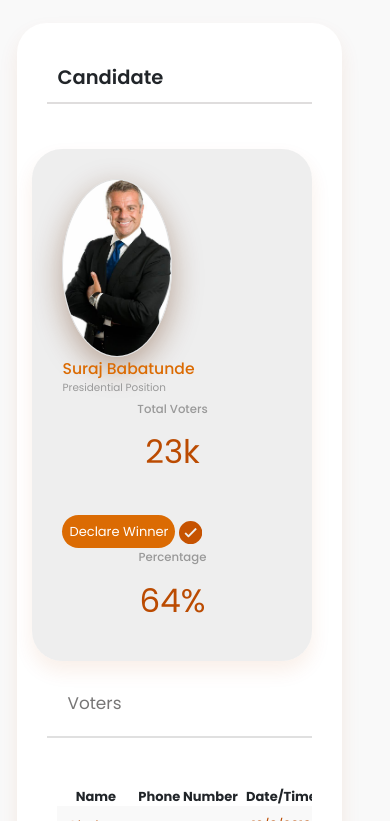
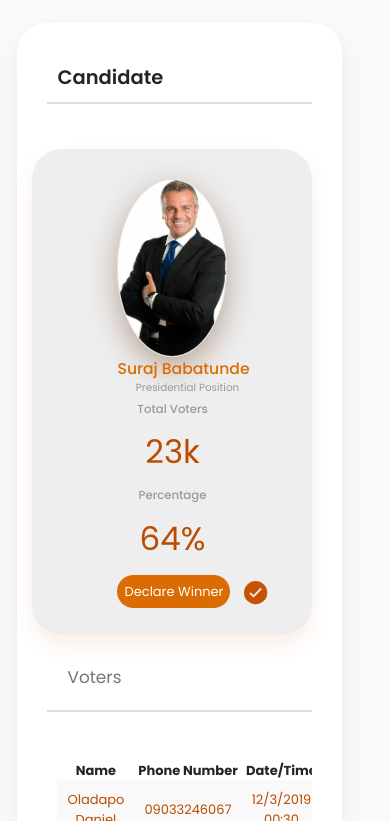
Before and after one commit to Oladapodaniel/coop-election-project, a plain HTML site: page election-result2.html in a window 390 px wide. Shown: the part 279-1100 px from the top of the page. Drawn offline with nearby package versions, Linux system fonts and the light colour scheme.

Commit message:
election result2 page made responsive

```diff
--- a/election-result2.html
+++ b/election-result2.html
@@ -97,23 +97,24 @@
                     <div class="col-10 offset-1 offset-sm-0 col-sm-12 card card-details">
                         <div class="presidential">Candidate</div>
                         <div class="row admin-dashboard-bg card-details">
-                            <div class="col-sm-4">
+                            <div class="col-12 offset-3 offset-sm-0 col-sm-4">
                                 <div><img src="./assets/man.jpg" class="winner-picture"></div>
                                 <div class="winner-name">Suraj Babatunde</div>
-                                <div class="winner-position"> Presidential Position</div>
+                                <div class="winner-position offset-1 offset-sm-0"> Presidential Position</div>
                             </div>
                             <div class="col-sm-4">
                                 <div class="total-voters">Total Voters</div>
                                 <div class="percentage-voter">23k</div>
-                                <div class="mt-5">
-                                    <span class="declare-winner">Declare Winner</span>&nbsp;<span class=""><svg xmlns="http://www.w3.org/2000/svg" width="23.25" height="23.25" viewBox="0 0 23.25 23.25"><path d="M15,3.375A11.625,11.625,0,1,0,26.625,15,11.623,11.623,0,0,0,15,3.375Zm5.952,8.411L13.48,19.292h-.006a1.009,1.009,0,0,1-.648.307.978.978,0,0,1-.654-.319l-3.13-3.13a.223.223,0,0,1,0-.319l.995-.995a.216.216,0,0,1,.313,0l2.481,2.481,6.819-6.869a.221.221,0,0,1,.156-.067h0a.2.2,0,0,1,.156.067l.978,1.012A.22.22,0,0,1,20.952,11.786Z" transform="translate(-3.375 -3.375)" fill="#c65301"/></svg></span>
-                                </div>
 
                             </div>
                             <div class="col-sm-4">
                                 <div class="total-voters">Percentage</div>
                                 <div class="percentage-voter">64%</div>
                             </div>
+                            <div class="mt-3 offset-3 offset-sm-5">
+                                <span class="declare-winner">Declare Winner</span>&nbsp;&nbsp;&nbsp;&nbsp;<span class=""><svg xmlns="http://www.w3.org/2000/svg" width="23.25" height="23.25" viewBox="0 0 23.25 23.25"><path d="M15,3.375A11.625,11.625,0,1,0,26.625,15,11.623,11.623,0,0,0,15,3.375Zm5.952,8.411L13.48,19.292h-.006a1.009,1.009,0,0,1-.648.307.978.978,0,0,1-.654-.319l-3.13-3.13a.223.223,0,0,1,0-.319l.995-.995a.216.216,0,0,1,.313,0l2.481,2.481,6.819-6.869a.221.221,0,0,1,.156-.067h0a.2.2,0,0,1,.156.067l.978,1.012A.22.22,0,0,1,20.952,11.786Z" transform="translate(-3.375 -3.375)" fill="#c65301"/></svg></span>
+                            </div>
+
                         </div>
                         <div class="voters-text">Voters</div>
                         <div>
--- a/style.css
+++ b/style.css
@@ -576,7 +576,7 @@ input {
 
     .winner-position {
       font-size: 0.8em;
-      color: rgb(153, 153, 153)
+      color: rgb(153, 153, 153);
     }
 
     .total-voters {
```
